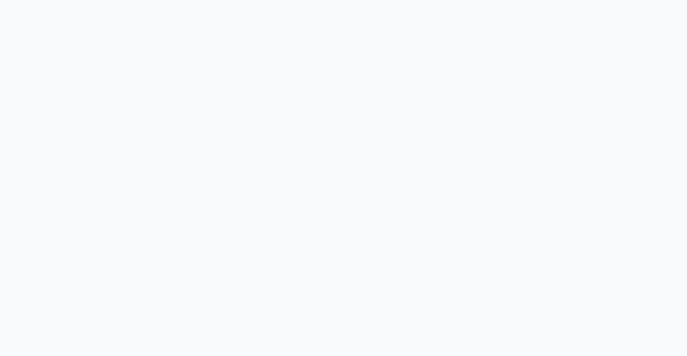
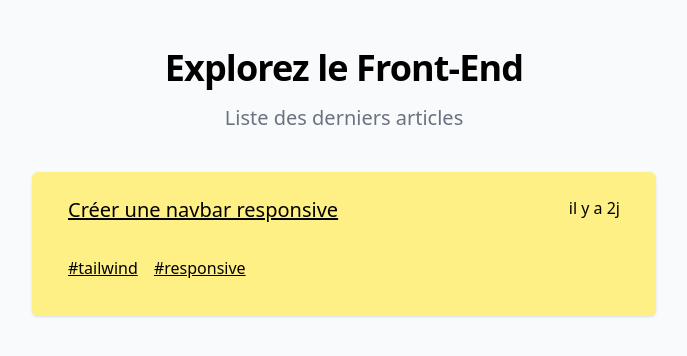
Before and after one commit to Fayecodeur/cours-tailwindcss-v4, a plain HTML site: page Composants/4.Liste-articles/2.resolution.html in a window 1280 px wide. Shown: the whole page, without its empty margins (296-983 px from the left). Drawn offline with nearby package versions, Linux system fonts and the light colour scheme.

Commit message:
finition du tp

```diff
--- a/Composants/4.Liste-articles/2.resolution.html
+++ b/Composants/4.Liste-articles/2.resolution.html
@@ -1,5 +1,6 @@
 <!DOCTYPE html>
 <html lang="fr">
+
 <head>
   <meta charset="UTF-8" />
   <meta http-equiv="X-UA-Compatible" content="IE=edge" />
@@ -7,5 +8,32 @@
   <title>Blog</title>
   <script src="https://cdn.jsdelivr.net/npm/@tailwindcss/browser@4"></script>
 </head>
-  <body class="bg-gray-50"></body>
+
+<body class="bg-gray-50">
+  <section class="max-w-2xl mx-auto pt-10 sm:pt-12 px-3 sm:px-6 ">
+    <div class="text-center mb-10">
+      <h2 class="text-3xl sm:text-4xl font-extrabold tracking-tight mb-3 sm:mb-4"> Explorez le Front-End</h2>
+      <p class="text-xl text-gray-500">Liste des derniers articles</p>
+    </div>
+    <div class=" bg-yellow-200 rounded-md shadow transition-transform hover:-translate-y-1 will-change-transform">
+      <ul class="p-6">
+        <li class="px-3 mb-3">
+          <p class="flex justify-between">
+            <a href="#" class="text-xl underline">Créer une navbar responsive</a>
+            <span>il y a 2j</span>
+          </p>
+          <div class="mt-8">
+            <a href="#tailwind" class="underline mr-3">#tailwind</a>
+            <a href="#responsive" class="underline">#responsive</a>
+          </div>
+        </li>
+
+
+
+      </ul>
+
+    </div>
+  </section>
+</body>
+
 </html>
```
Lines whose indentation alone changed are shown as unchanged.
